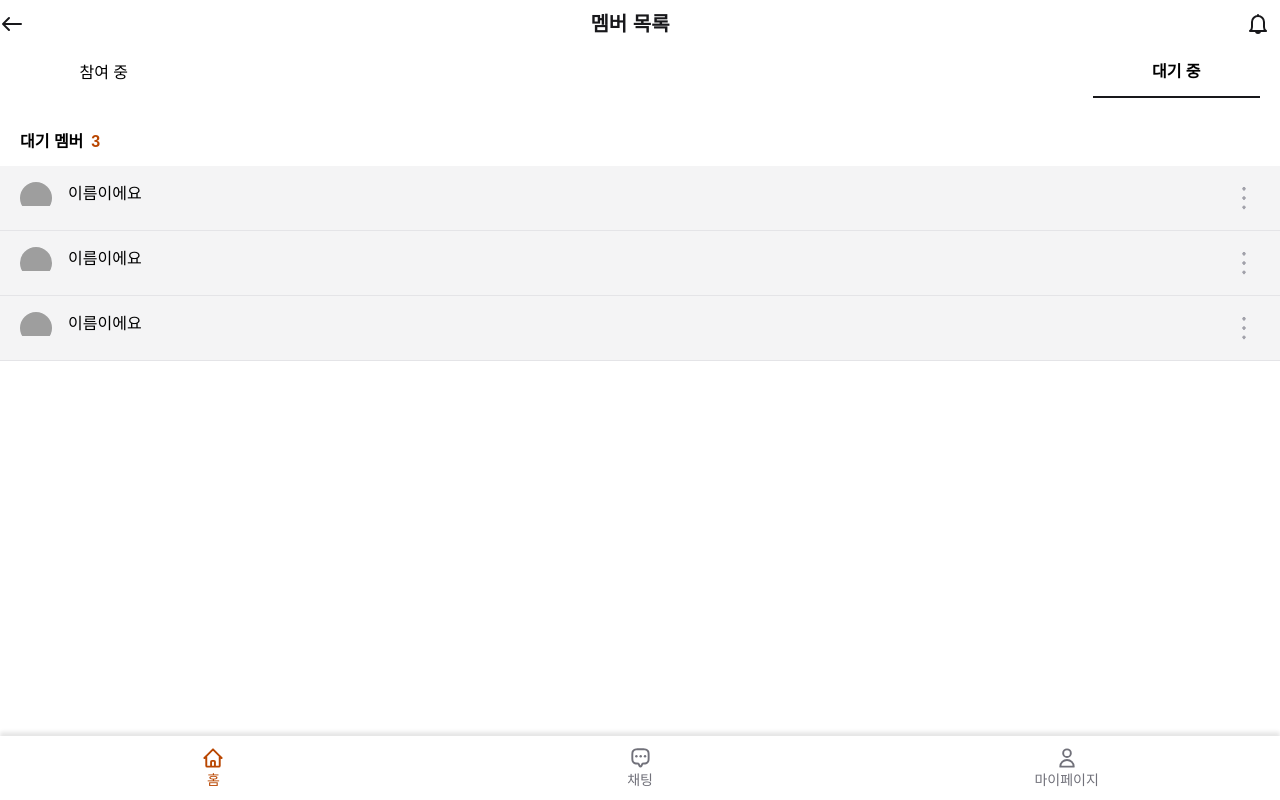
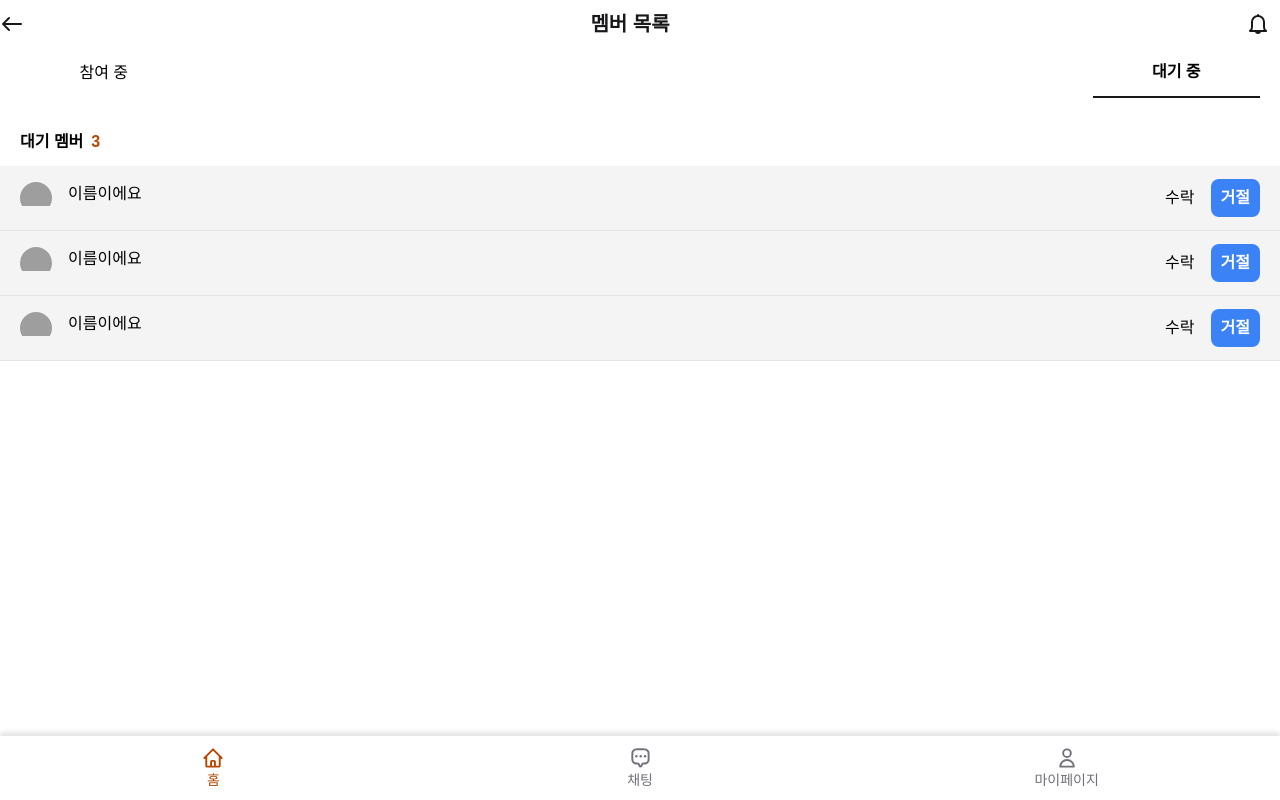
Before and after one commit to WonYunSun/modak-modak, a Next.js app: page /groups/1/management/members in a window 1280 px wide. Both pictures are taken after a click on the element "대기 중". Built offline with nearby package versions, Linux system fonts and the light colour scheme; grey boxes are pictures that could not be loaded; a web font is replaced by a local one; what tailwindcss-animated would draw is missing.

Commit message:
style: 멤버 관리창 리더 유저와 일반 유저 다른 UI 적용

```diff
--- a/src/app/groups/[id]/management/members/_components/MemberCard.tsx
+++ b/src/app/groups/[id]/management/members/_components/MemberCard.tsx
@@ -2,13 +2,46 @@ import { Menu } from '@components/icons';
 import Image from 'next/image';
 import React from 'react';
 
+interface MemberCardBtnsProps {
+  isLeader: boolean;
+  mode: 'curMembers' | 'waiting';
+}
+const MemberCardLeaderBtns = ({ isLeader, mode }: MemberCardBtnsProps) => {
+  return (
+    <>
+      {mode === 'curMembers' ? (
+        isLeader ? (
+          <span className="text-primary">대표</span>
+        ) : (
+          <Menu />
+        )
+      ) : (
+        <div>
+          <button type="button">수락</button>
+          <button type="button" className="ml-4 px-2.5 py-[0.438rem] bg-[#3B82F6] rounded-lg text-white font-semibold">
+            거절
+          </button>
+        </div>
+      )}
+    </>
+  );
+};
+
+const MemberCardStandardBtns = ({ isLeader, mode }: MemberCardBtnsProps) => {
+  return <>{mode === 'curMembers' && isLeader && <span className="text-primary">대표</span>}</>;
+};
+
 interface MemberCardProps {
   isLeader: boolean;
   isMe?: boolean;
-  mode: 'curMembers' | 'waiting'
+  mode: 'curMembers' | 'waiting';
 }
-const MemberCard = ({ isLeader, isMe=false, mode }: MemberCardProps) => {
-    const profile = "https://sozcwgcoibigujehjxbf.supabase.co/storage/v1/object/public/profiles/users/ebcc66fe-bf21-4b73-99d1-e4f375025b80/winterhotchocolate.jpg";
+const MemberCard = ({ isLeader, isMe = false, mode }: MemberCardProps) => {
+  const isLeaderUser = true;
+
+  const profile =
+    'https://sozcwgcoibigujehjxbf.supabase.co/storage/v1/object/public/profiles/users/ebcc66fe-bf21-4b73-99d1-e4f375025b80/winterhotchocolate.jpg';
+  const name = '이름이에요';
 
   return (
     <div className="w-full border-b border-gray-200">
@@ -18,10 +51,14 @@ const MemberCard = ({ isLeader, isMe=false, mode }: MemberCardProps) => {
             <Image src={profile} width={100} height={100} alt={'member_profile'} />
           </div>
           <span className="align-middle">
-            이름이에요 {isMe && <span className="text-gray-500 text-sm">{'(나)'}</span>}
+            {name} {isMe && <span className="text-gray-500 text-sm">{'(나)'}</span>}
           </span>
         </div>
-        {mode==='curMembers' && isLeader ? <span className="text-primary">대표</span> : <Menu />}
+        {isLeaderUser ? (
+          <MemberCardLeaderBtns isLeader={isLeader} mode={mode} />
+        ) : (
+          <MemberCardStandardBtns isLeader={isLeader} mode={mode} />
+        )}
       </div>
     </div>
   );
```
